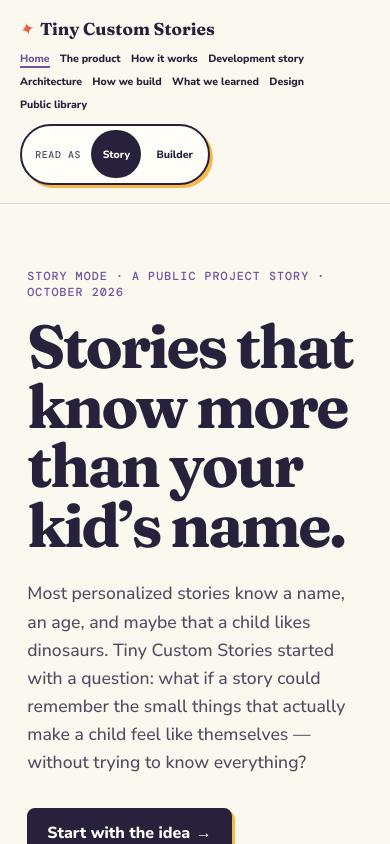
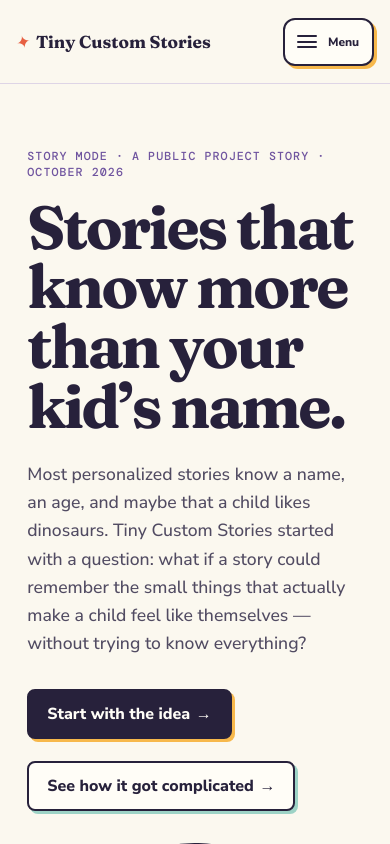
Before and after one commit to TinyCustomStories/tiny-custom-stories-project-story, a React (Vite) app: page / in a window 390 px wide. Shown: the top 844 px of the page. Built offline with nearby package versions, Linux system fonts and the light colour scheme.

Commit message:
Use hamburger navigation on smaller screens (#14)
* feat: add responsive hamburger navigation

* style: collapse small-screen nav into menu

* test: cover responsive navigation toggle

* docs: add hamburger navigation review evidence

```diff
--- a/src/App.tsx
+++ b/src/App.tsx
@@ -3292,6 +3292,31 @@ function Layout({
 
   const Page =
     readingMode === 'story' ? storyPages[route] : builderPages[route];
+  const [menuOpen, setMenuOpen] = React.useState(false);
+  const menuButtonRef = React.useRef<HTMLButtonElement>(null);
+
+  React.useEffect(() => {
+    setMenuOpen(false);
+  }, [route]);
+
+  React.useEffect(() => {
+    if (!menuOpen) return undefined;
+
+    const closeOnEscape = (event: KeyboardEvent) => {
+      if (event.key === 'Escape') {
+        setMenuOpen(false);
+        menuButtonRef.current?.focus();
+      }
+    };
+
+    window.addEventListener('keydown', closeOnEscape);
+    return () => window.removeEventListener('keydown', closeOnEscape);
+  }, [menuOpen]);
+
+  const changeReadingMode = (mode: ReadingMode) => {
+    onReadingModeChange(mode);
+    setMenuOpen(false);
+  };
 
   return (
     <div className="page-shell">
@@ -3309,7 +3334,26 @@ function Layout({
           </span>
           Tiny Custom Stories
         </Link>
-        <div className="header-navigation">
+        <button
+          ref={menuButtonRef}
+          type="button"
+          className="menu-toggle"
+          aria-expanded={menuOpen}
+          aria-controls="project-story-navigation"
+          aria-label={menuOpen ? 'Close navigation' : 'Open navigation'}
+          onClick={() => setMenuOpen((open) => !open)}
+        >
+          <span className="menu-toggle-icon" aria-hidden="true">
+            <i />
+            <i />
+            <i />
+          </span>
+          <span>{menuOpen ? 'Close' : 'Menu'}</span>
+        </button>
+        <div
+          id="project-story-navigation"
+          className={`header-navigation${menuOpen ? ' mobile-open' : ''}`}
+        >
           <nav aria-label="Project story pages">
             {primaryNavigation.map(({ path, label }) => (
               <Link
@@ -3331,7 +3375,7 @@ function Layout({
               type="button"
               className={readingMode === 'story' ? 'active' : undefined}
               aria-pressed={readingMode === 'story'}
-              onClick={() => onReadingModeChange('story')}
+              onClick={() => changeReadingMode('story')}
             >
               Story
             </button>
@@ -3339,7 +3383,7 @@ function Layout({
               type="button"
               className={readingMode === 'builder' ? 'active' : undefined}
               aria-pressed={readingMode === 'builder'}
-              onClick={() => onReadingModeChange('builder')}
+              onClick={() => changeReadingMode('builder')}
             >
               Builder
             </button>
--- a/src/styles.css
+++ b/src/styles.css
@@ -79,6 +79,50 @@ a:focus-visible {
   justify-content: flex-end;
   gap: 1.25rem;
 }
+.menu-toggle {
+  display: none;
+  min-height: 48px;
+  align-items: center;
+  gap: 0.65rem;
+  padding: 0.65rem 0.8rem;
+  border: 2px solid var(--color-text);
+  border-radius: var(--radius-md);
+  background: var(--color-surface);
+  color: var(--color-text);
+  font: inherit;
+  font-size: 0.75rem;
+  font-weight: 800;
+  cursor: pointer;
+  box-shadow: 3px 3px 0 var(--color-expressive-sun);
+}
+.menu-toggle:hover,
+.menu-toggle:focus-visible {
+  background: var(--color-expressive-lavender);
+}
+.menu-toggle:focus-visible {
+  outline: 3px solid var(--color-focus);
+  outline-offset: 3px;
+}
+.menu-toggle-icon {
+  width: 1.25rem;
+  display: grid;
+  gap: 0.22rem;
+}
+.menu-toggle-icon i {
+  display: block;
+  height: 2px;
+  border-radius: 999px;
+  background: currentColor;
+}
+.menu-toggle[aria-expanded='true'] .menu-toggle-icon i:first-child {
+  transform: translateY(0.42rem) rotate(45deg);
+}
+.menu-toggle[aria-expanded='true'] .menu-toggle-icon i:nth-child(2) {
+  opacity: 0;
+}
+.menu-toggle[aria-expanded='true'] .menu-toggle-icon i:last-child {
+  transform: translateY(-0.42rem) rotate(-45deg);
+}
 .reading-mode-switch {
   flex: 0 0 auto;
   display: inline-flex;
@@ -1716,19 +1760,53 @@ footer a {
 }
 
 @media (max-width: 950px) {
+  .site-header {
+    flex-wrap: wrap;
+    gap: 0.8rem 1rem;
+  }
+  .menu-toggle {
+    display: inline-flex;
+    margin-left: auto;
+  }
   .header-navigation {
-    max-width: 72%;
+    display: none;
+    order: 3;
+    width: 100%;
+    max-width: none;
     flex-direction: column;
-    align-items: flex-end;
-    gap: 0.65rem;
-  }
-  nav {
+    align-items: stretch;
+    gap: 1rem;
+    padding-top: 1rem;
+    border-top: 1px solid var(--color-border);
+  }
+  .header-navigation.mobile-open {
     display: flex;
+  }
+  .header-navigation nav {
+    display: grid;
     max-width: none;
-    flex-wrap: wrap;
-    justify-content: flex-end;
-    gap: 0.45rem 0.85rem;
-    font-size: 0.72rem;
+    gap: 0.35rem;
+    font-size: 0.82rem;
+  }
+  .header-navigation nav a {
+    min-height: 48px;
+    display: flex;
+    align-items: center;
+    padding: 0.65rem 0.75rem;
+    border: 2px solid transparent;
+    border-radius: var(--radius-md);
+  }
+  .header-navigation nav a:hover,
+  .header-navigation nav a:focus-visible {
+    border-color: var(--color-expressive-coral);
+    background: var(--color-surface);
+  }
+  .header-navigation nav a.active {
+    border-color: var(--color-link);
+    background: var(--color-expressive-lavender);
+  }
+  .reading-mode-switch {
+    align-self: flex-start;
   }
   .hero {
     grid-template-columns: 1fr;
@@ -1802,24 +1880,25 @@ footer a {
 @media (max-width: 620px) {
   .site-header {
     min-height: 4.5rem;
-    flex-direction: column;
-    align-items: stretch;
-    gap: 0.8rem;
+    padding-inline: 1rem;
   }
   .brand {
+    min-width: 0;
+    max-width: calc(100% - 7.5rem);
     white-space: normal;
-    max-width: none;
+  }
+  .menu-toggle {
+    flex: 0 0 auto;
   }
   .header-navigation {
     width: 100%;
-    max-width: none;
-    align-items: flex-start;
-  }
-  nav {
-    max-width: 100%;
-    justify-content: flex-start;
-    font-size: 0.66rem;
-    gap: 0.35rem 0.65rem;
+  }
+  .header-navigation nav {
+    font-size: 0.78rem;
+  }
+  .reading-mode-switch {
+    width: 100%;
+    justify-content: space-between;
   }
   .reading-mode-switch button {
     min-height: 48px;
```
Also changed, not shown: documentation/PublicProjectStory/ScreenshotEvidence.md (+1 -1 lines), 1 other file (tests, documents, lock files or other folders).
